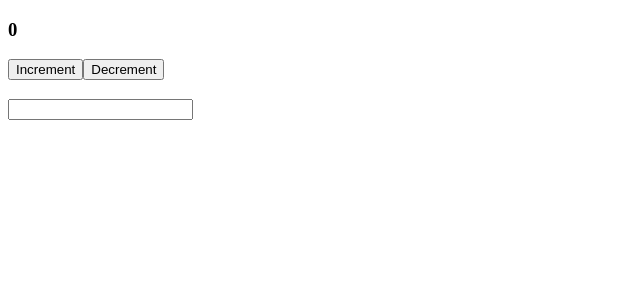
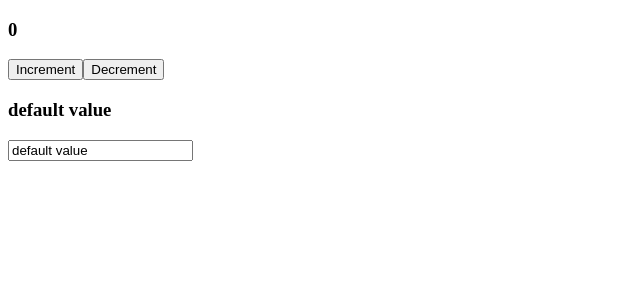
Before and after one commit to vitalik-prog/ulbi-fundamental, a React (Create React App) app: page / in a window 1280 px wide. Shown: the top 300 px of the page, without its empty margins (0-640 px from the left). Built offline with nearby package versions, Linux system fonts and the light colour scheme.

Commit message:
add default value to input

```diff
--- a/src/components/Input.jsx
+++ b/src/components/Input.jsx
@@ -1,7 +1,7 @@
 import { useState } from "react";
 
 const Input = () => {
-  const [value, setValue] = useState('')
+  const [value, setValue] = useState('default value')
 
   const handleChangeValue = (e) => {
     setValue(e.target.value)
```
